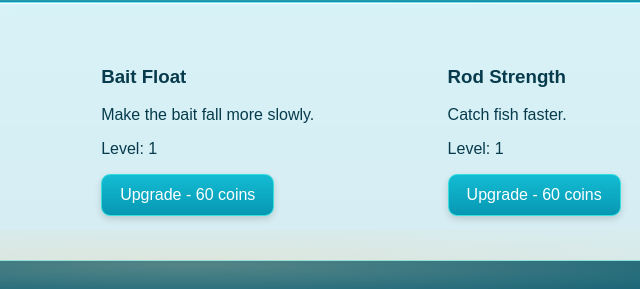
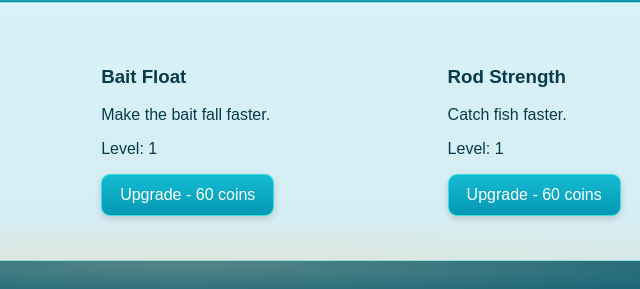
Before and after one commit to katiele1/cs-375-project, a website: page public/index.html in a window 1280 px wide. Shown: the part 1152-1441 px from the top of the page, 456-1096 px from the left. Drawn offline with nearby package versions, Linux system fonts and the light colour scheme; no server answers.

Commit message:
Update index.html

```diff
--- a/public/index.html
+++ b/public/index.html
@@ -143,7 +143,7 @@
 
 			<div class="upgrades">
 				<h3>Bait Float</h3>
-				<p>Make the bait fall more slowly.</p>
+				<p>Make the bait fall faster.</p>
 				<p>Level: <span id="float-level">1</span></p>
 				<button id="float-upgrade">Upgrade - 60 coins</button>
 			</div>
```
